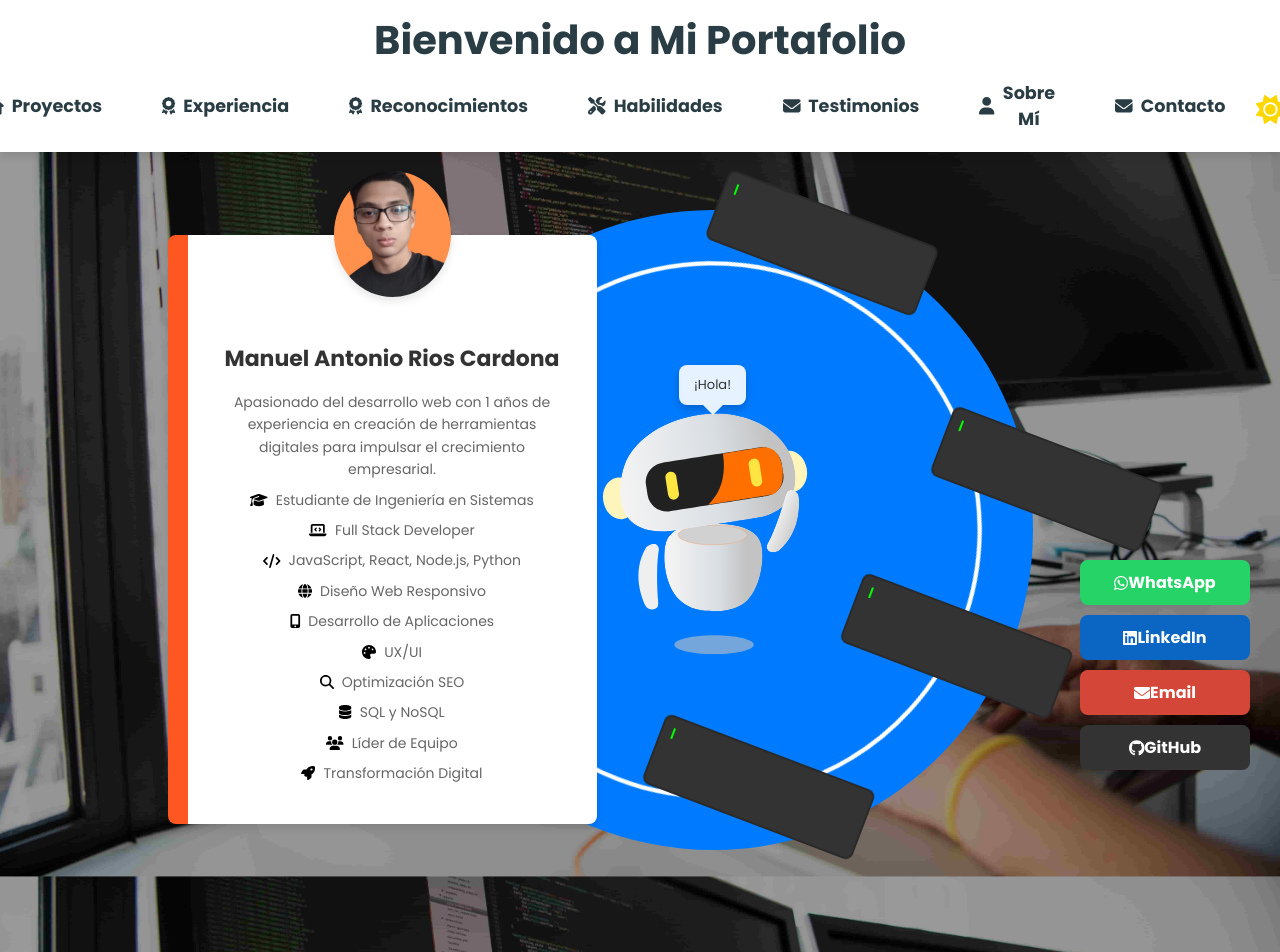
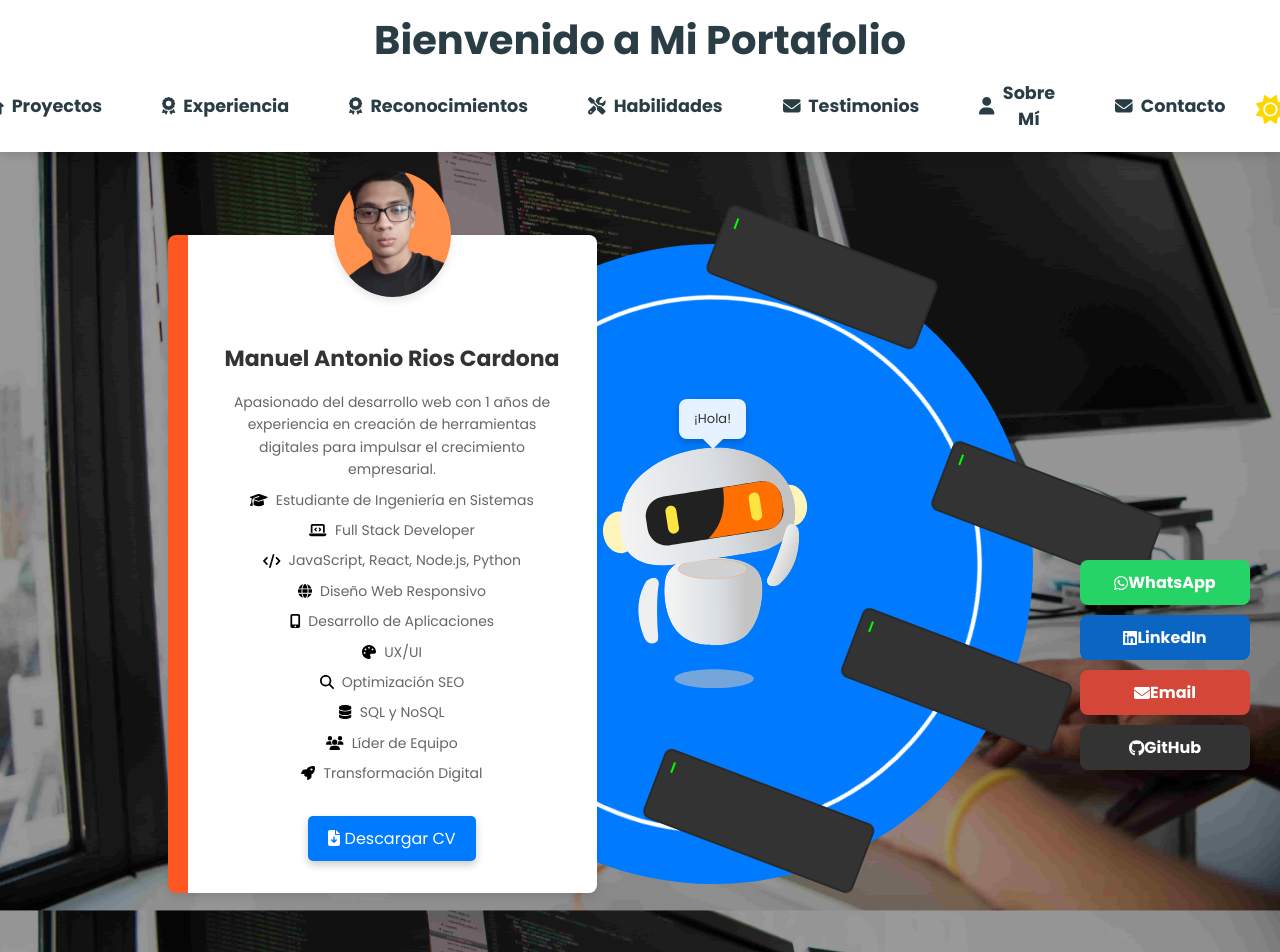
Before and after one commit to Manuel-Dev-hub/portafolio, a React (Create React App) app: page / in a window 1280 px wide. Shown: the top 952 px of the page. Built offline with nearby package versions, Linux system fonts and the light colour scheme.

Commit message:
implementacion del boton del cv

```diff
--- a/src/components/Home.css
+++ b/src/components/Home.css
@@ -91,3 +91,24 @@
     margin-top: -2.5rem;
   }
 }
+.download-cv-button {
+  display: inline-block;
+  margin-top: 1.5rem;
+  padding: 10px 20px;
+  font-size: 1rem;
+  color: #fff;
+  background-color: #007bff;
+  border-radius: 5px;
+  text-decoration: none;
+  transition: background-color 0.3s ease;
+  box-shadow: 0 4px 8px rgba(0, 0, 0, 0.2);
+}
+
+.download-cv-button:hover {
+  background-color: #0056b3;
+  transform: scale(1.05);
+}
+
+.download-cv-button:active {
+  transform: scale(0.98);
+}
--- a/src/components/Home.js
+++ b/src/components/Home.js
@@ -1,6 +1,6 @@
 import React from 'react';
 import { FontAwesomeIcon } from '@fortawesome/react-fontawesome';
-import { faGraduationCap, faLaptopCode, faCode, faGlobe, faMobileAlt, faPalette, faSearch, faDatabase, faUsers, faRocket } from '@fortawesome/free-solid-svg-icons';
+import { faGraduationCap, faLaptopCode, faCode, faGlobe, faMobileAlt, faPalette, faSearch, faDatabase, faUsers, faRocket, faFileDownload } from '@fortawesome/free-solid-svg-icons';
 import './Home.css';
 import perfil from '../assets/perfil.jpg';
 
@@ -22,6 +22,11 @@ const Home = () => {
       <p><FontAwesomeIcon icon={faDatabase} style={iconStyle} /> SQL y NoSQL</p>
       <p><FontAwesomeIcon icon={faUsers} style={iconStyle} /> Líder de Equipo</p>
       <p><FontAwesomeIcon icon={faRocket} style={iconStyle} /> Transformación Digital</p>
+
+      {/* Botón de descarga de CV */}
+      <a href="/cv.pdf" download="CV_Manuel_Antonio_Rios_Cardona" className="download-cv-button">
+        <FontAwesomeIcon icon={faFileDownload} /> Descargar CV
+      </a>
     </section>
   );
 };
```
Also changed, not shown: 1 other file (tests, documents, lock files or other folders).
